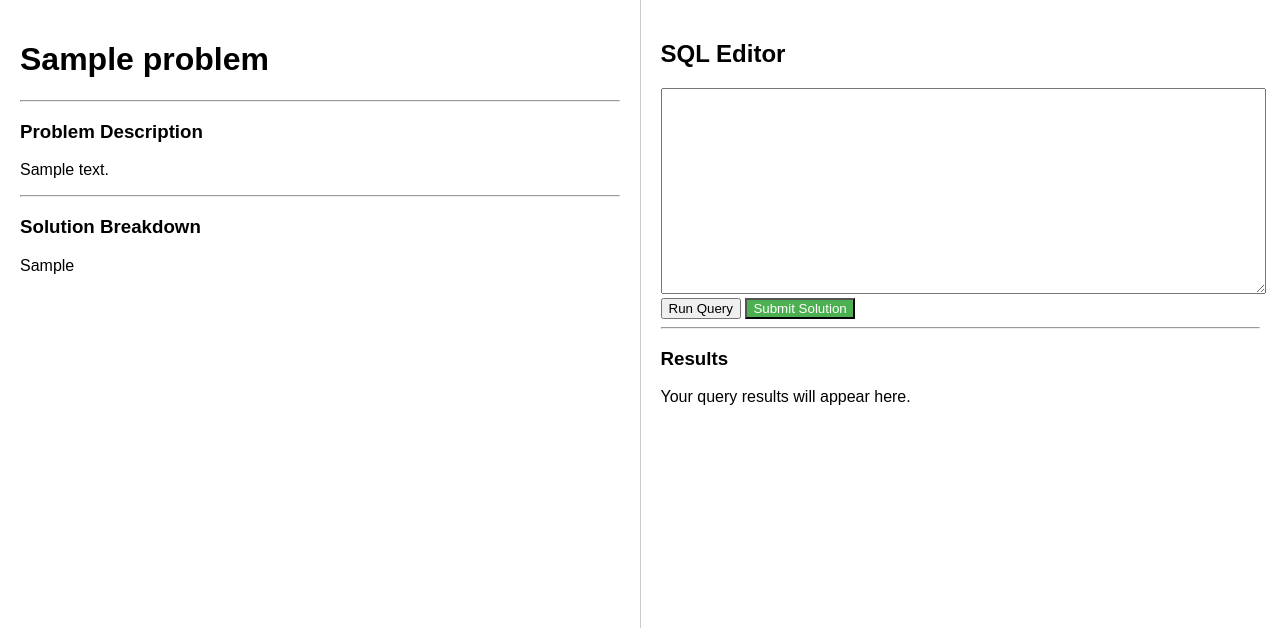
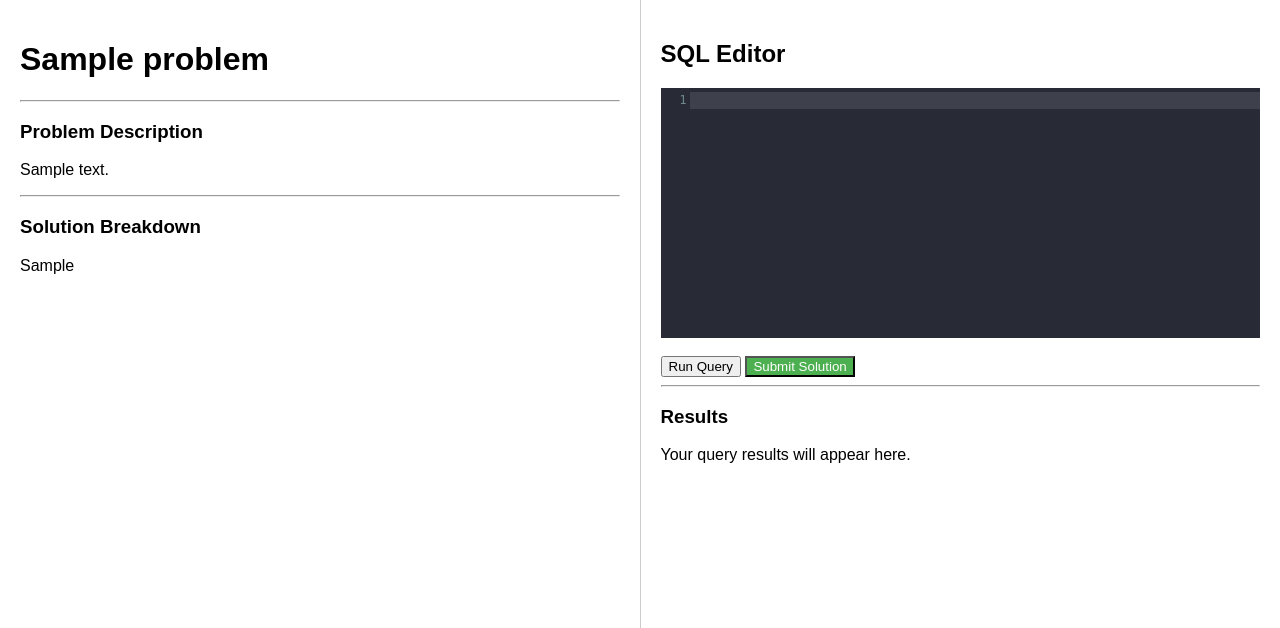
Before and after one commit to W0506783/sql_problems_app, a Django app: page /problems/1/ in a window 1280 px wide. Shown: the top 628 px of the page. Run offline with Django 5.2, Linux system fonts and the light colour scheme; tables that the repository leaves empty hold one stand-in row (values such as "Sample post"); some libraries are stand-ins or nearby versions.

Commit message:
Got CodeMirror working

```diff
--- a/practice/templates/practice/problem_detail.html
+++ b/practice/templates/practice/problem_detail.html
@@ -6,8 +6,14 @@
   <meta charset="UTF-8">
   <title>{{ problem.title }}</title>
 
-  <!-- CSS Link for Syntax Highlighting -->
+  <!-- CSS Link for Syntax Highlighting (for markdown blocks) -->
   <link rel="stylesheet" href="https://cdnjs.cloudflare.com/ajax/libs/highlight.js/11.7.0/styles/github.min.css">
+
+  <!-- CodeMirror 5 Styles -->
+  <link rel="stylesheet" href="https://cdnjs.cloudflare.com/ajax/libs/codemirror/5.65.5/codemirror.min.css">
+  <!-- CodeMirror Theme -->
+  <link rel="stylesheet" href="https://cdnjs.cloudflare.com/ajax/libs/codemirror/5.65.5/theme/dracula.min.css">
+
 
   <style>
     /* NEW: Force the page to be full-height and remove default margins */
@@ -16,14 +22,12 @@
       height: 100%;
       margin: 0;
       overflow: hidden;
-      /* This is critical: prevents the main page scrollbar */
     }
 
     body {
       font-family: sans-serif;
       display: flex;
       height: 100vh;
-      /* CHANGED: Make the flex container fill the screen's height */
     }
 
     .column {
@@ -34,10 +38,7 @@
     .left-column {
       border-right: 1px solid #ccc;
       overflow-y: auto;
-      /* NEW: Add a scrollbar ONLY to this column, and only when needed */
     }
-
-    /* --- No changes needed to the styles below this line --- */
 
     pre {
       background-color: #f4f4f4;
@@ -51,11 +52,83 @@
       font-family: monospace;
     }
 
-    textarea {
-      width: 100%;
-      height: 200px;
-      font-family: monospace;
+    /* Keep original hidden, but also ensure CodeMirror's takeover if it works */
+    textarea#user-query-editor {
+      /* Target specifically your textarea */
+      display: none;
     }
+
+
+    /* CodeMirror editor itself */
+    .CodeMirror {
+      border: 1px solid #ccc;
+      height: 250px;
+      font-size: 0.9em;
+      line-height: 1.5;
+      position: relative;
+      /* Ensure z-index has a stacking context */
+      z-index: 1;
+      /* Give it a base z-index */
+      overflow: hidden;
+      /* Standard for CodeMirror */
+    }
+
+    /* Apply theme styles to the CodeMirror editor */
+    .cm-s-dracula.CodeMirror {
+      background-color: #282a36;
+      color: #f8f8f2;
+    }
+
+    /* ****************************************************** */
+    /* *** DIAGNOSTIC: FORCE CODE MIRROR INPUT TO BE VISIBLE *** */
+    /* ****************************************************** */
+    /* General CodeMirror internal elements to ensure they are interactive */
+    .CodeMirror-vscrollbar,
+    .CodeMirror-hscrollbar,
+    .CodeMirror-scroll,
+    .CodeMirror-gutters,
+    .CodeMirror-lines,
+    .CodeMirror-cursors,
+    .CodeMirror-measure,
+    .CodeMirror-ruler,
+    .CodeMirror-sizer {
+      pointer-events: auto !important;
+      z-index: auto !important;
+      /* Revert z-index to default flow or let CodeMirror handle */
+    }
+
+    /* Ensure the general code display area can receive events too */
+    .CodeMirror-code {
+      pointer-events: auto !important;
+      z-index: 1;
+    }
+
+    /* THIS IS THE CRITICAL DIAGNOSTIC RULE: */
+    /* Target CodeMirror's internal input textarea, make it huge and visible. */
+    .CodeMirror-lines>div>textarea,
+    /* Common path for CodeMirror 5's input textarea */
+    .CodeMirror>textarea {
+      /* Less common, but sometimes the textarea is a direct child */
+      position: absolute !important;
+      top: 0 !important;
+      left: 0 !important;
+      width: 100% !important;
+      height: 100% !important;
+      opacity: 0.5 !important;
+      /* Make it semi-transparent so you can see if it's there */
+      z-index: 99999 !important;
+      /* Put it on top of EVERYTHING */
+      display: block !important;
+      visibility: visible !important;
+      background-color: red !important;
+      /* Make it glaringly obvious */
+      pointer-events: auto !important;
+      /* Absolutely ensure it receives mouse events */
+    }
+
+    /* ****************************************************** */
+    /* ****************************************************** */
+
 
     table {
       border-collapse: collapse;
@@ -105,45 +178,32 @@
       margin-bottom: .5em;
     }
 
-    messages {
+    .messages {
       margin-bottom: 15px;
     }
 
-    message {
+    .message {
       padding: 15px;
       border-radius: 5px;
       color: white;
       font-weight: bold;
     }
 
-    message.success {
+    .message.success {
       background-color: #4CAF50;
-      /* Green */
     }
 
-    message.error {
+    .message.error {
       background-color: #f44336;
-      /* Red */
-    }
-
-    error-message {
-      background-color: #ffebee;
-      color: #c62828;
-      border: 1px solid #c62828;
-      padding: 15px;
-      border-radius: 5px;
     }
   </style>
 </head>
 
 <body>
 
-  <!-- Left Column: The Problem and Explanation -->
   <div class="column left-column">
     <h1>{{ problem.title }}</h1>
     <hr>
-
-
 
     <h3>Problem Description</h3>
     {{ problem.description | convert_markdown | safe }}
@@ -153,7 +213,6 @@
     {{ problem.solution_explanation | convert_markdown | safe }}
   </div>
 
-  <!-- Right Column: The SQL Editor and Results -->
   <div class="column right-column">
     {% if messages %}
     <div class="messages">
@@ -166,12 +225,11 @@
     {% endif %}
     <h2>SQL Editor</h2>
 
-    <form method="POST">
+    <form method="POST" id="sql-form">
       {% csrf_token %}
-      <textarea name="user_query" rows="10">{{ user_query }}</textarea> {# Increased rows for better UX #}
+      <textarea name="user_query" id="user-query-editor">{{ user_query }}</textarea>
       <br>
 
-      <!-- NEW: Two distinct buttons for different actions -->
       <button type="submit" name="action" value="run">Run Query</button>
       <button type="submit" name="action" value="submit" style="background-color: #4CAF50; color: white;">Submit
         Solution</button>
@@ -218,6 +276,60 @@
     </div>
   </div>
 
+  <script src="https://cdnjs.cloudflare.com/ajax/libs/highlight.js/11.7.0/highlight.min.js"></script>
+  <script>
+    hljs.highlightAll();
+  </script>
+
+  <script src="https://cdnjs.cloudflare.com/ajax/libs/codemirror/5.65.5/codemirror.min.js"></script>
+  <script src="https://cdnjs.cloudflare.com/ajax/libs/codemirror/5.65.5/mode/sql/sql.min.js"></script>
+  <script src="https://cdnjs.cloudflare.com/ajax/libs/codemirror/5.65.5/addon/edit/matchbrackets.min.js"></script>
+  <script src="https://cdnjs.cloudflare.com/ajax/libs/codemirror/5.65.5/addon/edit/closebrackets.min.js"></script>
+  <script src="https://cdnjs.cloudflare.com/ajax/libs/codemirror/5.65.5/addon/selection/active-line.min.js"></script>
+  <script src="https://cdnjs.cloudflare.com/ajax/libs/codemirror/5.65.5/addon/display/placeholder.min.js"></script>
+
+
+  <script>
+    document.addEventListener('DOMContentLoaded', (event) => {
+      console.log('DOM fully loaded and parsed');
+      const textarea = document.getElementById('user-query-editor');
+      if (textarea) {
+        console.log('Found textarea with ID user-query-editor');
+        // This is a defensive check against double initialization.
+        // It looks for a CodeMirror instance *immediately after* the original textarea.
+        if (textarea.nextElementSibling && textarea.nextElementSibling.classList.contains('CodeMirror')) {
+          console.warn('CodeMirror instance already found. Skipping re-initialization to prevent duplicates.');
+          // Optionally remove it if you suspect bad state, but for this diagnostic, let it be.
+          // textarea.nextElementSibling.remove();
+        }
+
+        try {
+          const editor = CodeMirror.fromTextArea(textarea, {
+            mode: 'text/x-sql',
+            lineNumbers: true,
+            theme: 'dracula',
+            indentWithTabs: true,
+            smartIndent: true,
+            matchBrackets: true,
+            autoCloseBrackets: true,
+            styleActiveLine: true,
+          });
+          const form = document.getElementById('sql-form');
+          if (form) {
+            form.addEventListener('submit', () => {
+              textarea.value = editor.getValue();
+            });
+          }
+          console.log('CodeMirror initialized successfully!');
+        } catch (e) {
+          console.error('Error initializing CodeMirror:', e);
+        }
+      } else {
+        console.error('Could not find textarea with ID user-query-editor');
+      }
+    });
+  </script>
+
 </body>
 
 </html>
--- a/practice/views.py
+++ b/practice/views.py
@@ -19,12 +19,17 @@ def problem_detail(request, problem_id):
     if request.method != 'POST':
         return render(request, 'practice/problem_detail.html', context)
 
-    user_query = request.POST.get('user_query', '')
+    user_query = request.POST.get('user_query', '').strip() # NEW: .strip() to handle whitespace
     action = request.POST.get('action')
 
     # --- BRANCH 1: User clicked "Run Query" ---
     if action == 'run':
         context.update({'user_query': user_query})
+
+        # NEW: Check for empty query BEFORE execution
+        if not user_query:
+            context['query_error'] = "Cannot execute an empty query."
+            return render(request, 'practice/problem_detail.html', context)
 
         try:
             with transaction.atomic():
@@ -32,7 +37,7 @@ def problem_detail(request, problem_id):
                     for schema_sql in problem.schemas.all():
                         cursor.execute(schema_sql.script)
 
-                    cursor.execute(user_query)
+                    cursor.execute(user_query) # Only executes if user_query is not empty
 
                     context['query_results'] = cursor.fetchall()
                     context['column_headers'] = [col[0] for col in cursor.description] if cursor.description else []
@@ -47,6 +52,11 @@ def problem_detail(request, problem_id):
     elif action == 'submit':
         request.session['user_query'] = user_query
 
+        # NEW: Check for empty query BEFORE execution for submit too
+        if not user_query:
+            messages.error(request, "Cannot submit an empty query.")
+            return redirect('practice:problem_detail', problem_id=problem.id)
+
         try:
             with transaction.atomic():
                 with connection.cursor() as cursor:
@@ -57,7 +67,6 @@ def problem_detail(request, problem_id):
 
                 if not hasattr(problem, 'solution') or not problem.solution.query:
                     messages.error(request, "This problem does not have a solution configured yet.")
-                    # FIX: Added 'practice:' namespace
                     return redirect('practice:problem_detail', problem_id=problem.id)
 
                 with connection.cursor() as cursor:
@@ -75,8 +84,6 @@ def problem_detail(request, problem_id):
         except Exception as e:
             messages.error(request, f"An unexpected application error occurred: {e}")
 
-        # FIX: Added 'practice:' namespace
         return redirect('practice:problem_detail', problem_id=problem.id)
 
-    # FIX: Added 'practice:' namespace
     return redirect('practice:problem_detail', problem_id=problem.id)
```
